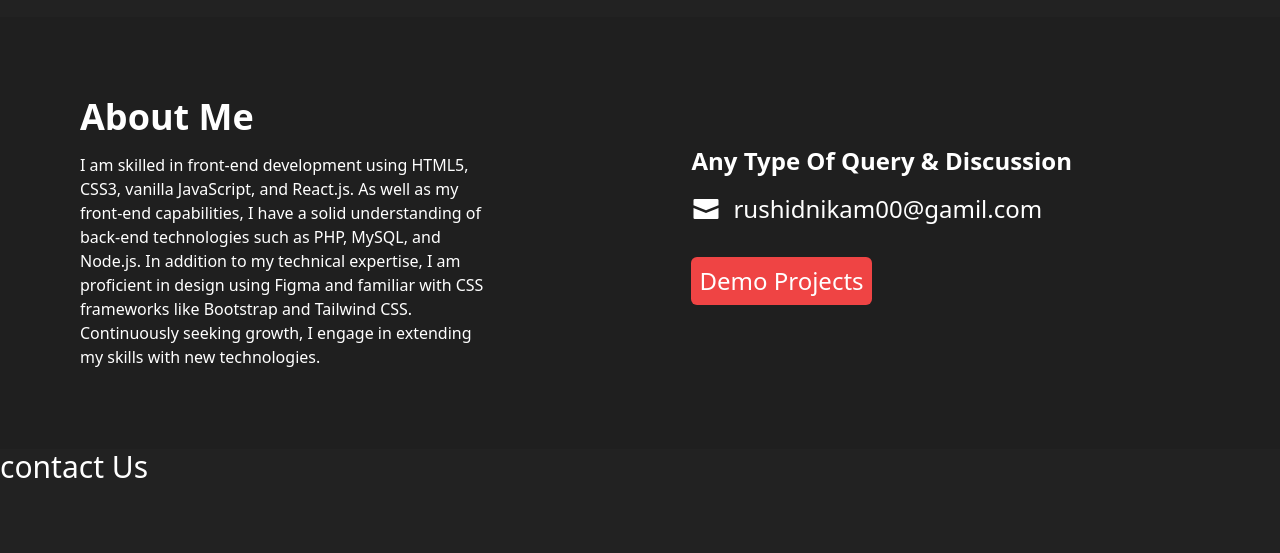
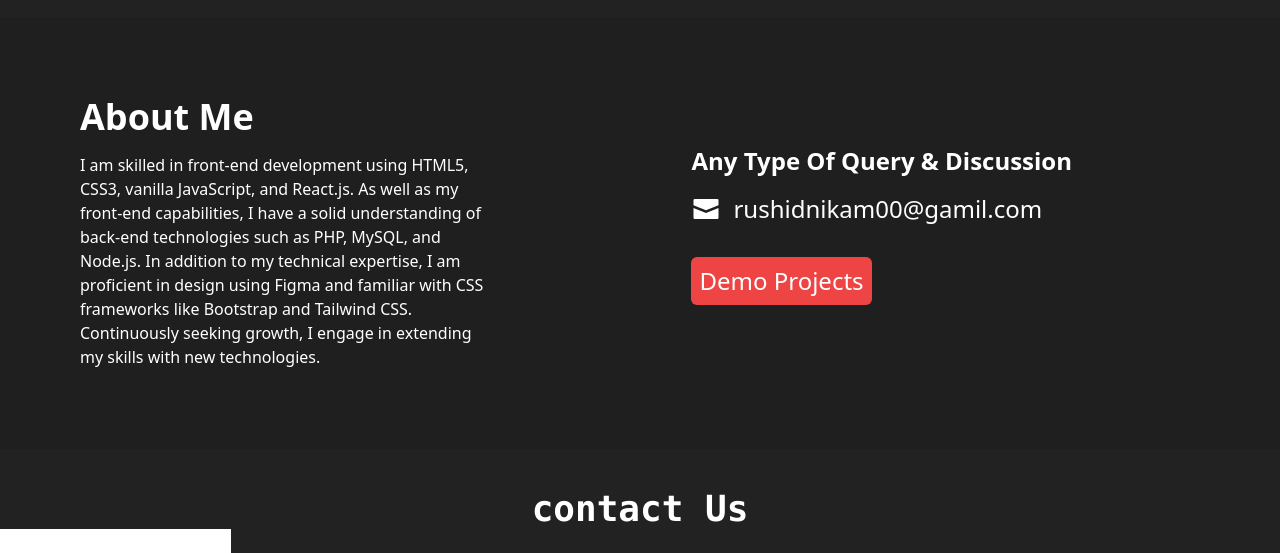
Before and after one commit to Rushi-Nikam/Portfolio, a plain HTML site: page src/index.html in a window 1280 px wide. Shown: the part 965-1518 px from the top of the page. Before the commit the page ends 1452 px from the top, so only its background shows below. Drawn offline with Linux system fonts and the light colour scheme.

Commit message:
on working

```diff
--- a/src/index.html
+++ b/src/index.html
@@ -72,9 +72,11 @@
     </div>
 
   </div>
-  <div class="sm:justify-center md:justify-between">
-    <div class="text-3xl text-white text-
-    ">contact Us</div>
+  <div class="sm:justify-center">
+    <div class="text-4xl text-white font-bold font-mono flex justify-center mt-10">contact Us</div>
+     <form action="">
+      <input type="">
+     </form>
   </div>
 </body>
 </html>
```
Also changed, not shown: src/output.css.
